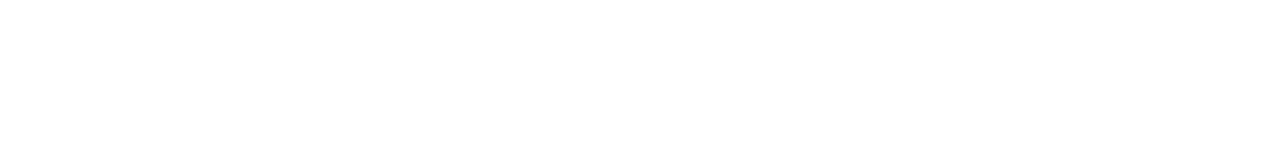
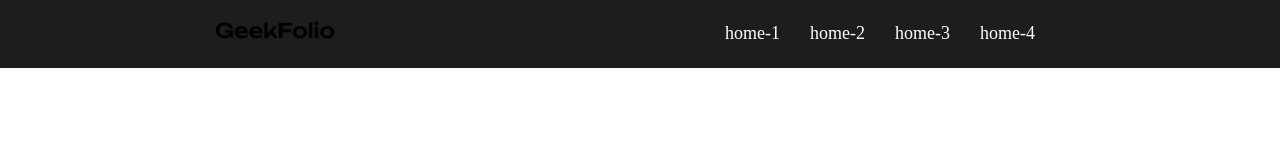
Before and after one commit to Masud-Rahman22/my-first-repo, a plain HTML site: page index.html in a window 1280 px wide. Drawn offline with Linux system fonts and the light colour scheme.

Commit message:
nav bar completed

```diff
--- a/first.css
+++ b/first.css
@@ -0,0 +1,29 @@
+*{
+    margin: 0px;
+    padding: 0px;
+}
+.nav-photo{
+    width: 120px;
+}
+.nav-container{
+    display: flex;
+    justify-content: space-around;
+    align-items: center;
+    list-style: none;
+    background-color: rgb(29, 29, 29);
+    color: white;
+    padding: 20px;
+}
+.nav-text{
+    display: flex;
+}
+.list-item{
+    margin-right: 15px;
+    cursor: pointer;
+    font-size: 18px;
+    padding-right: 15px;
+}
+.list-item:hover{
+    color: aqua;
+
+}
--- a/index.html
+++ b/index.html
@@ -7,6 +7,24 @@
     <link rel="stylesheet" href="./first.css">
 </head>
 <body>
+    <header>
+        <div class="nav-container">
+            <div class="nav-logo">
+                <img class="nav-photo" src="./images/logo-dark.png" alt="">
+            </div>
+            <div class="nav-text">
+                    <li class="list-item">home-1</li>
+                    <li class="list-item">home-2</li>
+                    <li class="list-item">home-3</li>
+                    <li class="list-item">home-4</li>
+            </div>
+        </div>
+    </header>
+    <main>
 
+    </main>
+    <footer>
+
+    </footer>
 </body>
 </html>
```
Also changed, not shown: images/logo-dark.png (added).
